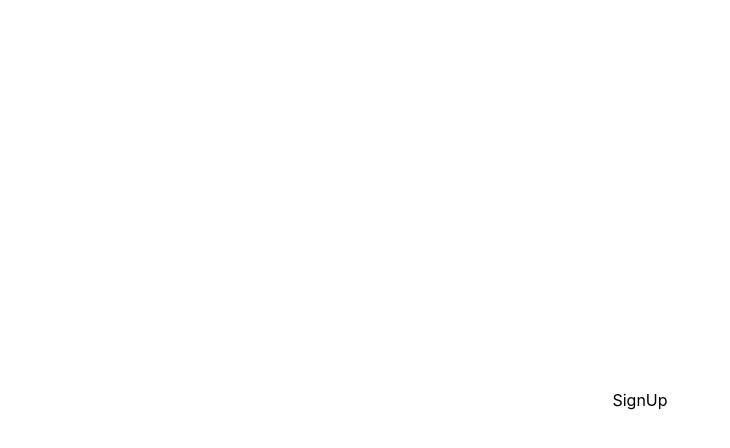
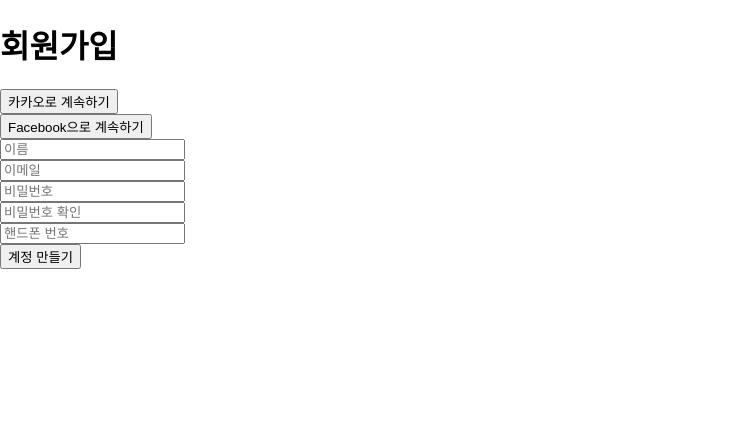
Before and after one commit to Barking-Cat/Barking-Cat, a Next.js app in the folder front/: page /signup in a window 1280 px wide. Shown: the top 448 px of the page, without its empty margins (0-730 px from the left). Built offline with nearby package versions, Linux system fonts and the light colour scheme.

Commit message:
Validate signup form

```diff
--- a/front/package.json
+++ b/front/package.json
@@ -15,11 +15,14 @@
   "dependencies": {
     "next": "11.1.2",
     "react": "17.0.2",
-    "react-dom": "17.0.2"
+    "react-dom": "17.0.2",
+    "react-hook-form": "^7.16.2"
   },
   "devDependencies": {
+    "@testing-library/dom": "^8.7.1",
     "@testing-library/jest-dom": "^5.14.1",
     "@testing-library/react": "^12.1.1",
+    "@testing-library/user-event": "^13.2.1",
     "@types/react": "17.0.24",
     "babel-jest": "^27.2.3",
     "eslint": "7.32.0",
--- a/front/pages/_app.tsx
+++ b/front/pages/_app.tsx
@@ -1,7 +1,17 @@
 import '../styles/globals.css';
 import type { AppProps } from 'next/app';
+import Head from 'next/head';
 
 function MyApp({ Component, pageProps }: AppProps) {
-  return <Component {...pageProps} />;
+  return (
+    <>
+      <Head>
+        <title>야옹아 멍멍해봐</title>
+        <meta name="description" content="Generated by create next app" />
+        <link rel="icon" href="/favicon.ico" />
+      </Head>
+      <Component {...pageProps} />
+    </>
+  );
 }
 export default MyApp;
--- a/front/pages/signup.tsx
+++ /dev/null
@@ -1,20 +0,0 @@
-import type { NextPage } from 'next';
-import Head from 'next/head';
-import React from 'react';
-import styles from '../styles/Home.module.css';
-
-const SignIn: NextPage = () => {
-  return (
-    <div className={styles.container}>
-      <Head>
-        <title>야옹아 멍멍해봐</title>
-        <meta name="description" content="Generated by create next app" />
-        <link rel="icon" href="/favicon.ico" />
-      </Head>
-
-      <main className={styles.main}>SignUp</main>
-    </div>
-  );
-};
-
-export default SignIn;
--- /dev/null
+++ b/front/pages/signup/index.tsx
@@ -0,0 +1,87 @@
+import type { NextPage } from 'next';
+import React from 'react';
+import styles from './signup.module.css';
+import { SubmitHandler, useForm } from 'react-hook-form';
+
+const EMAIL_PATTERN =
+  /^(([^<>()\[\]\\.,;:\s@"]+(\.[^<>()\[\]\\.,;:\s@"]+)*)|(".+"))@((\[[0-9]{1,3}\.[0-9]{1,3}\.[0-9]{1,3}\.[0-9]{1,3}])|(([a-zA-Z\-0-9]+\.)+[a-zA-Z]{2,}))$/;
+
+interface SignUpInput {
+  name: string;
+  email: string;
+  password: string;
+  passwordRepeat: string;
+  phone: string;
+}
+
+const SignUp: NextPage = () => {
+  const {
+    register,
+    handleSubmit,
+    formState: { errors },
+    getValues,
+  } = useForm<SignUpInput>({ mode: 'all' });
+
+  const onSubmit: SubmitHandler<SignUpInput> = (data) => console.log({ data });
+
+  return (
+    <div>
+      <h1>회원가입</h1>
+      <button>카카오로 계속하기</button>
+      <button>Facebook으로 계속하기</button>
+      <form className={styles.form} onSubmit={handleSubmit(onSubmit)}>
+        <input
+          aria-label="name"
+          type="username"
+          placeholder="이름"
+          {...register('name', { required: '이름을 입력해 주세요.' })}
+        />
+        {errors.name && <p>{errors.name.message}</p>}
+        <input
+          aria-label="email"
+          type="email"
+          autoComplete="username"
+          placeholder="이메일"
+          {...register('email', {
+            required: '이메일을 입력해 주세요.',
+            pattern: {
+              value: EMAIL_PATTERN,
+              message: '유효하지 않은 이메일입니다.',
+            },
+          })}
+        />
+        {errors.email && <p>{errors.email.message}</p>}
+        <input
+          aria-label="password"
+          type="password"
+          autoComplete="new-password"
+          placeholder="비밀번호"
+          {...register('password', { required: '비밀번호를 입력해 주세요.' })}
+        />
+        {errors.password && <p>{errors.password.message}</p>}
+        <input
+          aria-label="password-repeat"
+          type="password"
+          autoComplete="new-password"
+          placeholder="비밀번호 확인"
+          {...register('passwordRepeat', {
+            required: '비밀번호를 다시 입력해 주세요.',
+            validate: (value) =>
+              value === getValues().password || '비밀번호가 일치하지 않습니다.',
+          })}
+        />
+        {errors.passwordRepeat && <p>{errors.passwordRepeat.message}</p>}
+        <input
+          aria-label="phone"
+          type="text"
+          placeholder="핸드폰 번호"
+          {...register('phone', { required: '핸드폰 번호를 입력해 주세요.' })}
+        />
+        {errors.phone && <p>{errors.phone.message}</p>}
+        <button>계정 만들기</button>
+      </form>
+    </div>
+  );
+};
+
+export default SignUp;
--- a/front/styles/globals.css
+++ b/front/styles/globals.css
@@ -14,3 +14,9 @@ a {
 * {
   box-sizing: border-box;
 }
+
+input,
+button {
+  display: block;
+  /* box-sizing: border-box; */
+}
```
Also changed, not shown: front/pages/signup/signup.module.css (added), 2 other files (tests, documents, lock files or other folders).
